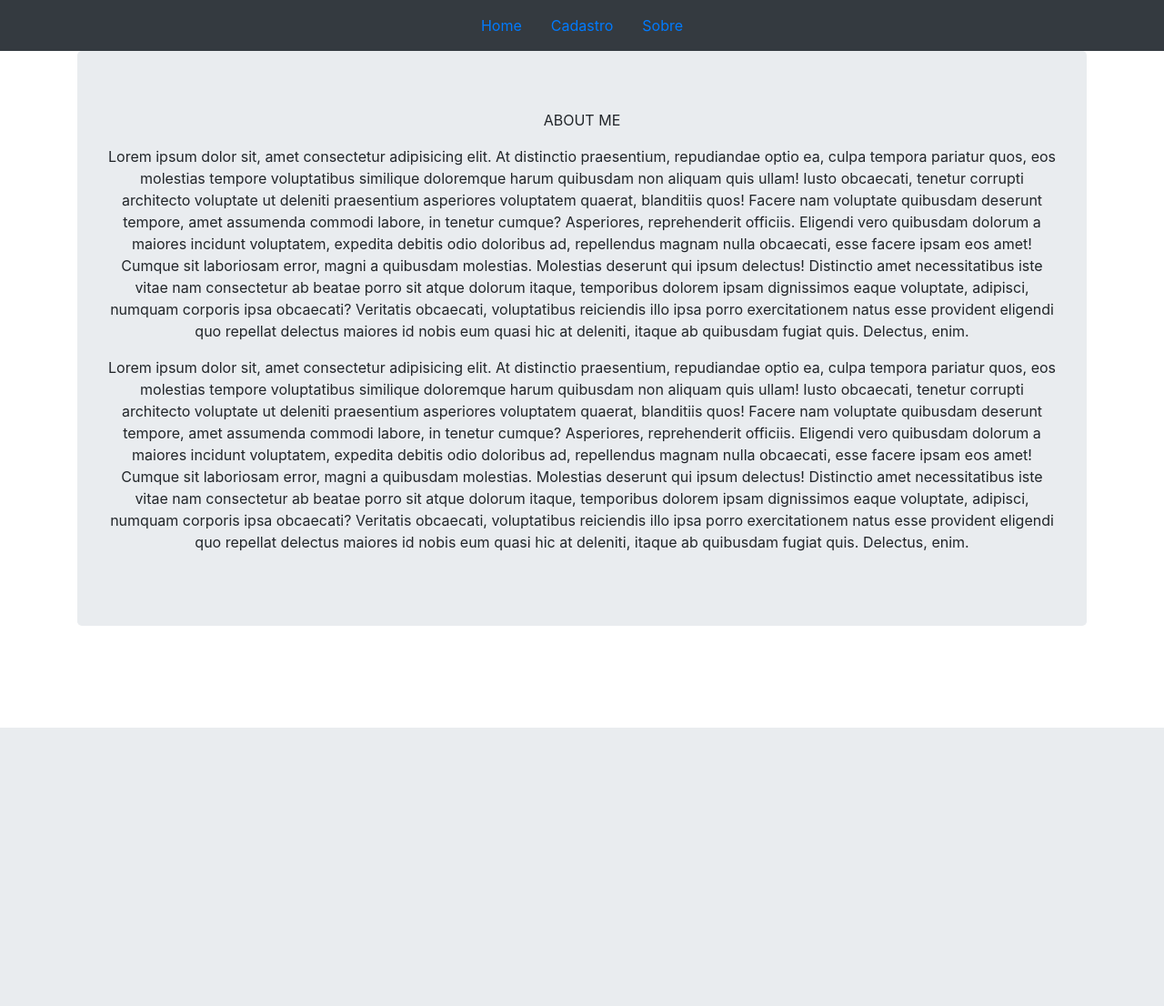
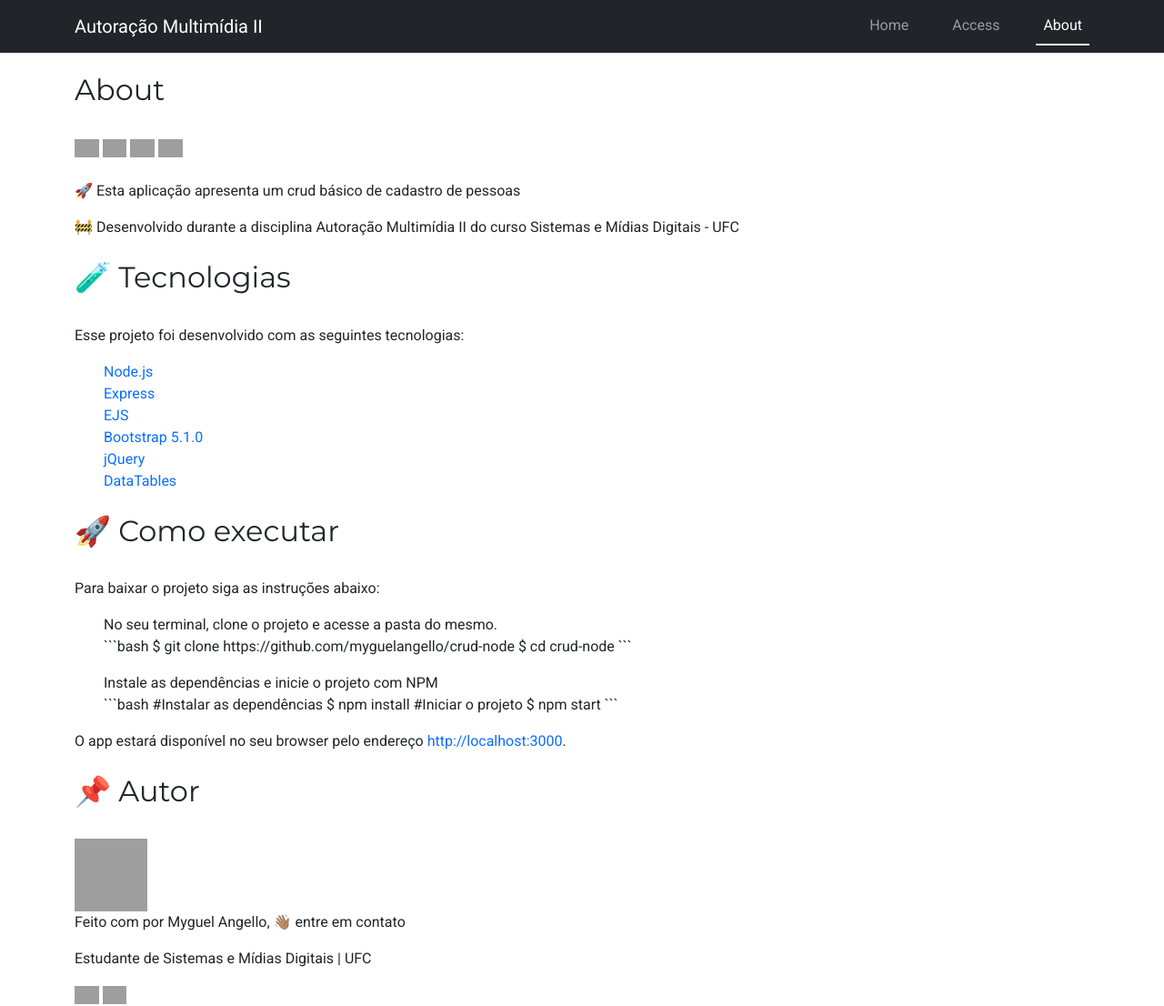
Before and after one commit to myguelangello/crud-node, a Node server app: page /about in a window 1280 px wide. Shown: the whole page at 91% size. Before the commit the page ends 800 px from the top, so only its background shows below. Run offline with Node 20, Linux system fonts and the light colour scheme; some libraries are stand-ins or nearby versions; grey boxes are pictures that could not be loaded.

Commit message:
Atualização

````diff
--- a/public/css/style.css
+++ b/public/css/style.css
@@ -3,6 +3,15 @@
   margin: 0;
   padding: 0;
   box-sizing: border-box;
+}
+
+html,
+body {
+  font-family: "Roboto", sans-serif;
+  font-weight: 400;
+}
+main {
+  padding-top: 3.5rem;
 }
 
 ul {
@@ -12,12 +21,29 @@ ul {
 a {
   text-decoration: none;
 }
+li a.active {
+  border: 0.125rem solid whitesmoke;
+  border-left: none;
+  border-right: none;
+  border-top: none;
+}
+
+li.nav-item {
+  margin-left: 2rem;
+}
 
 img {
   width: 100%;
   height: auto;
 }
 
-body {
-  background-color: #e3e3e4;
+h2 {
+  font-family: "Montserrat", sans-serif;
+  font-weight: 400;
+  margin: 1.5rem 0 2rem;
 }
+table tbody tr td a {
+  display: flex !important;
+  align-items: center;
+  justify-content: center;
+}
--- /dev/null
+++ b/public/main.js
@@ -0,0 +1,14 @@
+/* para mostrar o LINK ATIVO na NAVBAR */
+for (var i = 0; i < document.links.length; i++) {
+  if (document.links[i].href == document.URL) {
+    document.links[i].className = "nav-link active";
+  }
+}
+
+/* Adicionando ToolTips - Dicas que aparecem em alguns links importantes */
+var tooltipTriggerList = [].slice.call(
+  document.querySelectorAll('[data-bs-toggle="tooltip"]')
+);
+var tooltipList = tooltipTriggerList.map(function (tooltipTriggerEl) {
+  return new bootstrap.Tooltip(tooltipTriggerEl);
+});
--- a/routes.js
+++ b/routes.js
@@ -26,7 +26,7 @@ router.get("/about", (req, res) => {
 router.get("/cadastro", (req, res) => {
   let users = [
     {
-      name: "Myguel Angello",
+      name: "Myguel Angello Maciel de Abreu",
       address: "Rua PJR, 1103",
       email: "my@email.com",
       age: 20,
@@ -41,13 +41,29 @@ router.get("/cadastro", (req, res) => {
       height: 1.79,
       vote: true,
     },
+    {
+      name: "Fulano Cicrano de tal",
+      address: "Rua da liberdade, 100",
+      email: "fulano@email.com",
+      age: 31,
+      height: 1.85,
+      vote: true,
+    },
   ];
-  res.render("pages/cadastro", { users });
+  res.render("pages/cadastro", {
+    users,
+  }); /* a função render para receber um objeto literal como parâmetro */
 });
 
 router.get("/cadastro/remove/:id", (req, res) => {
-  //inserir um usuario
+  res.send("Remoção realizada com sucesso!");
+  //remover the user
 });
+
+router.get("/cadastro/update/:id", (req, res) => {
+  res.send("Atualização realizada com sucesso!");
+});
+
 router.get("/cadastro/list", (req, res) => {
   //listar de usuarios cadastrado
 });
--- a/views/layout.ejs
+++ b/views/layout.ejs
@@ -4,53 +4,64 @@
     <meta charset="UTF-8" />
     <meta http-equiv="X-UA-Compatible" content="IE=edge" />
     <meta name="viewport" content="width=device-width, initial-scale=1.0" />
-    <link rel="stylesheet" href="/css/style.css" />
+
+    <!-- FONTS -->
+    <link rel="preconnect" href="https://fonts.googleapis.com" />
+    <link rel="preconnect" href="https://fonts.gstatic.com" crossorigin />
+    <link
+      href="https://fonts.googleapis.com/css2?family=Montserrat:wght@400;500;600&family=Roboto:wght@300;400;500&display=swap"
+      rel="stylesheet"
+    />
+    <!-- Icons Bootstrap -->
     <link
       rel="stylesheet"
-      href="https://maxcdn.bootstrapcdn.com/bootstrap/4.5.2/css/bootstrap.min.css"
+      href="https://cdn.jsdelivr.net/npm/bootstrap-icons@1.5.0/font/bootstrap-icons.css"
     />
 
-    <!-- TABLES -->
-    <script src="https://ajax.googleapis.com/ajax/libs/jquery/3.5.1/jquery.min.js"></script>
-    <script src="https://cdnjs.cloudflare.com/ajax/libs/popper.js/1.16.0/umd/popper.min.js"></script>
-    <script src="https://maxcdn.bootstrapcdn.com/bootstrap/4.5.2/js/bootstrap.min.js"></script>
+    <!-- CSS DataTables -->
+    <link
+      rel="stylesheet"
+      href="https://cdn.datatables.net/1.11.0/css/dataTables.bootstrap5.min.css"
+    />
+
+    <!-- CSS BOOTSTRAP -->
+    <link
+      href="https://cdn.jsdelivr.net/npm/bootstrap@5.1.0/dist/css/bootstrap.min.css"
+      rel="stylesheet"
+      integrity="sha384-KyZXEAg3QhqLMpG8r+8fhAXLRk2vvoC2f3B09zVXn8CA5QIVfZOJ3BCsw2P0p/We"
+      crossorigin="anonymous"
+    />
+
+    <!-- CSS próprio -->
+    <link rel="stylesheet" href="/css/style.css" />
+
     <title>First App</title>
   </head>
   <body>
-    <!-- <header>
-      <nav
-        class="
-          navbar
-          fixed-top
-          navbar-expand-md navbar-dark
-          bg-dark
-          justify-content-center
-        "
-      >
-        <ul class="nav">
-          <li class="nav-item">
-            <a class="nav-link" aria-current="page" href="/">Home</a>
-          </li>
-          <li class="nav-item">
-            <a class="nav-link" href="/cadastro">Cadastro</a>
-          </li>
-          <li class="nav-item">
-            <a class="nav-link" href="/about">Sobre</a>
-          </li>
-        </ul>
-      </nav>
-    </header> -->
     <%- include('pages/header') %>
     <main>
-      <div class="container"><%- body %></div>
+      <div class=""><%- body %></div>
     </main>
 
-    <footer></footer>
+    <!-- JQuery -->
+    <script src="https://ajax.googleapis.com/ajax/libs/jquery/3.6.0/jquery.min.js"></script>
 
+    <!-- JS DataTables -->
+    <script>
+      $(document).ready(function () {
+        $("#tableCadastro").DataTable();
+      });
+    </script>
+    <script src="https://cdn.datatables.net/1.11.0/js/jquery.dataTables.min.js"></script>
+    <script src="https://cdn.datatables.net/1.11.0/js/dataTables.bootstrap5.min.js"></script>
+
+    <!-- JS Bootstrap -->
     <script
       src="https://cdn.jsdelivr.net/npm/bootstrap@5.1.0/dist/js/bootstrap.bundle.min.js"
       integrity="sha384-U1DAWAznBHeqEIlVSCgzq+c9gqGAJn5c/t99JyeKa9xxaYpSvHU5awsuZVVFIhvj"
       crossorigin="anonymous"
     ></script>
+    <!-- JS próprio -->
+    <script src="/main.js"></script>
   </body>
 </html>
--- a/views/pages/about.ejs
+++ b/views/pages/about.ejs
@@ -1,43 +1,118 @@
 <%- contentFor('body') %>
+<style>
+  .img-autor {
+    width: 5rem;
+    height: 5rem;
+  }
+  #bagde {
+    width: auto;
+    height: 1.25rem;
+  }
+</style>
+<div class="container-lg container-md container-sm">
+  <h2>About</h2>
+  <div>
+    <img
+      id="bagde"
+      src="https://img.shields.io/github/languages/top/myguelangello/crud-node?color=blue&style=flat"
+    />
+    <img
+      id="bagde"
+      src="https://img.shields.io/github/license/myguelangello/crud-node?color=blueviolet&style=flat"
+    />
+    <img
+      id="bagde"
+      src="https://img.shields.io/github/last-commit/myguelangello/crud-node?color=brightgreen&style=flat"
+    />
+    <img
+      id="bagde"
+      src="https://img.shields.io/github/package-json/v/myguelangello/crud-node?color=lightgrey&style=flat"
+    />
+  </div>
+  <br />
+  <div>
+    <p align="">
+      🚀 Esta aplicação apresenta um crud básico de cadastro de pessoas
+    </p>
+    <p align="">
+      🚧 Desenvolvido durante a disciplina Autoração Multimídia II do curso
+      Sistemas e Mídias Digitais - UFC
+    </p>
+  </div>
+  <div>
+    <h2>🧪 Tecnologias</h2>
+    <div>
+      <p>Esse projeto foi desenvolvido com as seguintes tecnologias:</p>
+      <ul>
+        <li><a href="https://nodejs.org/en/" target="_blank">Node.js</a></li>
+        <li>
+          <a href="https://expressjs.com/pt-br/" target="_blank">Express</a>
+        </li>
+        <li><a href="https://ejs.co/" target="_blank">EJS</a></li>
+        <li>
+          <a href="https://getbootstrap.com/" target="_blank"
+            >Bootstrap 5.1.0</a
+          >
+        </li>
+        <li><a href="https://jquery.com/" target="_blank">jQuery</a></li>
+        <li>
+          <a href="https://datatables.net/" target="_blank">DataTables</a>
+        </li>
+      </ul>
+    </div>
+  </div>
+  <!--div>
+  <h2>✅ Features</h2>
+  <div>
+    <ul>
+      <li></li>
+      <li></li>
+      <li></li>
+      <li></li>
+    </ul>
+  </div>
+</div-->
+  <div>
+    <h2>🚀 Como executar</h2>
+    <p>Para baixar o projeto siga as instruções abaixo:</p>
+    <ul>
+      <li>No seu terminal, clone o projeto e acesse a pasta do mesmo.</li>
 
-<div class="jumbotron text-center">
-  <p>ABOUT ME</p>
-  <p>
-    Lorem ipsum dolor sit, amet consectetur adipisicing elit. At distinctio
-    praesentium, repudiandae optio ea, culpa tempora pariatur quos, eos
-    molestias tempore voluptatibus similique doloremque harum quibusdam non
-    aliquam quis ullam! Iusto obcaecati, tenetur corrupti architecto voluptate
-    ut deleniti praesentium asperiores voluptatem quaerat, blanditiis quos!
-    Facere nam voluptate quibusdam deserunt tempore, amet assumenda commodi
-    labore, in tenetur cumque? Asperiores, reprehenderit officiis. Eligendi vero
-    quibusdam dolorum a maiores incidunt voluptatem, expedita debitis odio
-    doloribus ad, repellendus magnam nulla obcaecati, esse facere ipsam eos
-    amet! Cumque sit laboriosam error, magni a quibusdam molestias. Molestias
-    deserunt qui ipsum delectus! Distinctio amet necessitatibus iste vitae nam
-    consectetur ab beatae porro sit atque dolorum itaque, temporibus dolorem
-    ipsam dignissimos eaque voluptate, adipisci, numquam corporis ipsa
-    obcaecati? Veritatis obcaecati, voluptatibus reiciendis illo ipsa porro
-    exercitationem natus esse provident eligendi quo repellat delectus maiores
-    id nobis eum quasi hic at deleniti, itaque ab quibusdam fugiat quis.
-    Delectus, enim.
-  </p>
-  <p>
-    Lorem ipsum dolor sit, amet consectetur adipisicing elit. At distinctio
-    praesentium, repudiandae optio ea, culpa tempora pariatur quos, eos
-    molestias tempore voluptatibus similique doloremque harum quibusdam non
-    aliquam quis ullam! Iusto obcaecati, tenetur corrupti architecto voluptate
-    ut deleniti praesentium asperiores voluptatem quaerat, blanditiis quos!
-    Facere nam voluptate quibusdam deserunt tempore, amet assumenda commodi
-    labore, in tenetur cumque? Asperiores, reprehenderit officiis. Eligendi vero
-    quibusdam dolorum a maiores incidunt voluptatem, expedita debitis odio
-    doloribus ad, repellendus magnam nulla obcaecati, esse facere ipsam eos
-    amet! Cumque sit laboriosam error, magni a quibusdam molestias. Molestias
-    deserunt qui ipsum delectus! Distinctio amet necessitatibus iste vitae nam
-    consectetur ab beatae porro sit atque dolorum itaque, temporibus dolorem
-    ipsam dignissimos eaque voluptate, adipisci, numquam corporis ipsa
-    obcaecati? Veritatis obcaecati, voluptatibus reiciendis illo ipsa porro
-    exercitationem natus esse provident eligendi quo repellat delectus maiores
-    id nobis eum quasi hic at deleniti, itaque ab quibusdam fugiat quis.
-    Delectus, enim.
-  </p>
+      ```bash $ git clone https://github.com/myguelangello/crud-node $ cd
+      crud-node ```
+    </ul>
+    <ul>
+      <li>Instale as dependências e inicie o projeto com NPM</li>
+
+      ```bash #Instalar as dependências $ npm install #Iniciar o projeto $ npm
+      start ```
+    </ul>
+    <p>
+      O app estará disponível no seu browser pelo endereço
+      <a href="http://localhost:3000">http://localhost:3000</a>.
+    </p>
+  </div>
+  <div>
+    <h2>📌 Autor</h2>
+    <div>
+      <img
+        class="img-autor"
+        src="https://github.com/myguelangello.png"
+        width="80"
+        height="80"
+      />
+      <p>Feito com por Myguel Angello, 👋🏽 entre em contato</p>
+      <p>Estudante de Sistemas e Mídias Digitais | UFC</p>
+      <a href="https://www.instagram.com/_myguel/" target="_blank">
+        <img
+          id="bagde"
+          src="https://img.shields.io/static/v1?label=&message=_myguel&color=E4405F&labelColor=E4405F&logo=instagram&logoColor=ffffff&style=flat-square"
+        />
+      </a>
+      <img
+        id="bagde"
+        src="https://img.shields.io/static/v1?label=&message=myguelangello@alu.ufc.br&color=EA4335&labelColor=EA4335&logo=gmail&logoColor=ffffff&style=flat-square"
+      />
+    </div>
+  </div>
 </div>
--- a/views/pages/header.ejs
+++ b/views/pages/header.ejs
@@ -1,17 +1,33 @@
 <header>
-  <nav
-    class="navbar navbar-expand-md navbar-dark bg-dark justify-content-center"
+  <nav class="navbar navbar-expand-lg navbar-dark bg-dark fixed-top">
+    <div class="container-lg container-md container-sm">
+      <a class="navbar-brand" href="#">Autoração Multimídia II</a>
+      <button
+        class="navbar-toggler"
+        type="button"
+        data-bs-toggle="collapse"
+        data-bs-target="#navbarNav"
+        aria-controls="navbarNav"
+        aria-expanded="false"
+        aria-label="Toggle navigation"
       >
-    <ul class="nav">
+        <span class="navbar-toggler-icon"></span>
+      </button>
+      <div class="collapse navbar-collapse justify-content-end" id="navbarNav">
+        <ul class="navbar-nav">
+          <!-- o link ativo está sendo gerado pelo JS no main.js -->
           <li class="nav-item">
-        <a class="nav-link" aria-current="page" href="/">Home</a>
+            <a class="nav-link" href="/">Home</a>
+            <!-- tirei a class o atrib. aria-current="page" -->
           </li>
           <li class="nav-item">
-        <a class="nav-link" href="/cadastro">Cadastro</a>
+            <a class="nav-link" href="/cadastro">Access</a>
           </li>
           <li class="nav-item">
-        <a class="nav-link" href="/about">Sobre</a>
+            <a class="nav-link" href="/about">About</a>
           </li>
         </ul>
+      </div>
+    </div>
   </nav>
 </header>
````
Also changed, not shown: views/pages/cadastro.ejs (+53 -22 lines), views/pages/home.ejs (+48 -36 lines), 1 other file. Lines whose indentation alone changed are shown as unchanged.
